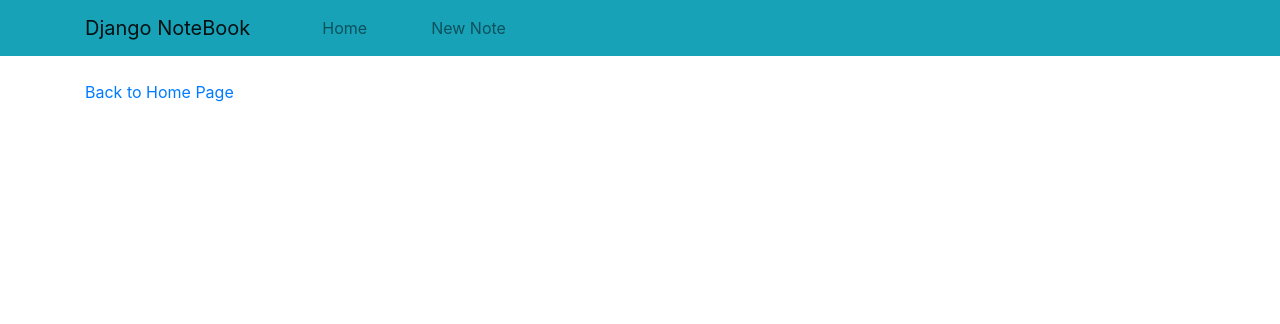
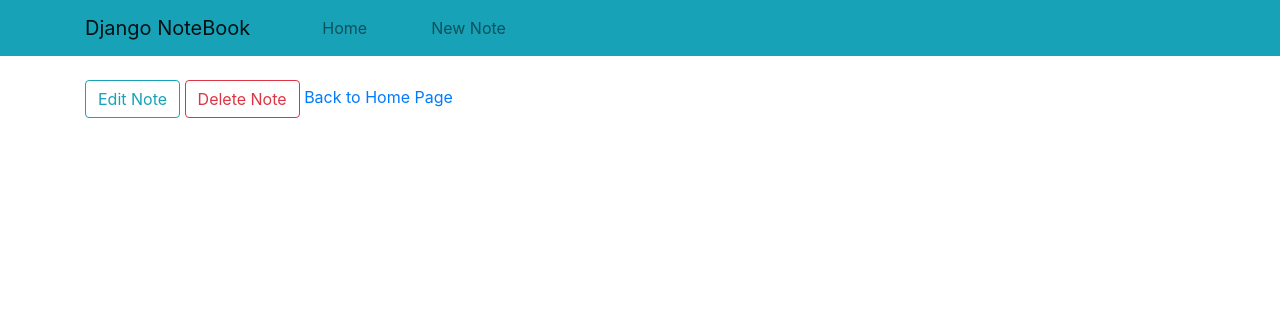
Before and after one commit to blessedsibanda/django-notebook, a Django app: page /note/7/ in a window 1280 px wide. Shown: the top 324 px of the page. Run offline with Django 3.2, Linux system fonts and the light colour scheme; data comes from the database, SQL or seed files in the repository; both versions use the stored data as it was after the commit; some libraries are stand-ins or nearby versions.

Commit message:
delete note

```diff
--- a/notes/templates/detail.html
+++ b/notes/templates/detail.html
@@ -5,5 +5,7 @@
     <p>
         {{ note.content }}
     </p>
-    <a href="/">Back to Home Page</a>
+    <a class="btn btn-outline-info" href="{% url 'edit_note' note.id %}">Edit Note</a>
+    <a class="btn btn-outline-danger" href="{% url 'delete_note' note.id %}">Delete Note</a>
+    <a href="{% url 'home' %}">Back to Home Page</a>
 {% endblock %}
--- a/notes/urls.py
+++ b/notes/urls.py
@@ -6,4 +6,6 @@
     path('', views.home, name='home'),
     path('note/<int:id>/', views.note_detail, name='note_detail'),
     path('note/add/', views.add_note, name='add_note'),
+    path('note/<int:id>/edit/', views.edit_note, name='edit_note'),
+    path('note/<int:id>/delete/', views.delete_note, name='delete_note'),
 ]
--- a/notes/views.py
+++ b/notes/views.py
@@ -22,3 +22,21 @@
             return redirect(reverse('note_detail', kwargs={'id':new_note.id}))
         return render(request, 'add_note.html', {'form':form})
     return render(request, 'add_note.html', {'form':form})
+
+def edit_note(request, id):
+    note = get_object_or_404(Note, id=id)
+    form = NoteForm(instance=note)
+    if request.method == 'POST':
+        form = NoteForm(request.POST, instance=note)
+        if form.is_valid():
+            updated_note = form.save()
+            return redirect(reverse('note_detail', kwargs={'id':updated_note.id}))
+        return render(request, 'edit_note.html', {'form':form})
+    return render(request, 'edit_note.html', {'form':form})
+
+def delete_note(request, id):
+    note = get_object_or_404(Note, id=id)
+    if request.method == 'POST':
+        note.delete()
+        return redirect(reverse('home'))
+    return render(request, 'delete_note.html', {'note':note})
```
Also changed, not shown: notes/templates/delete_note.html (added, +11 -0 lines), notes/templates/edit_note.html (added, +14 -0 lines), db.sqlite3.
